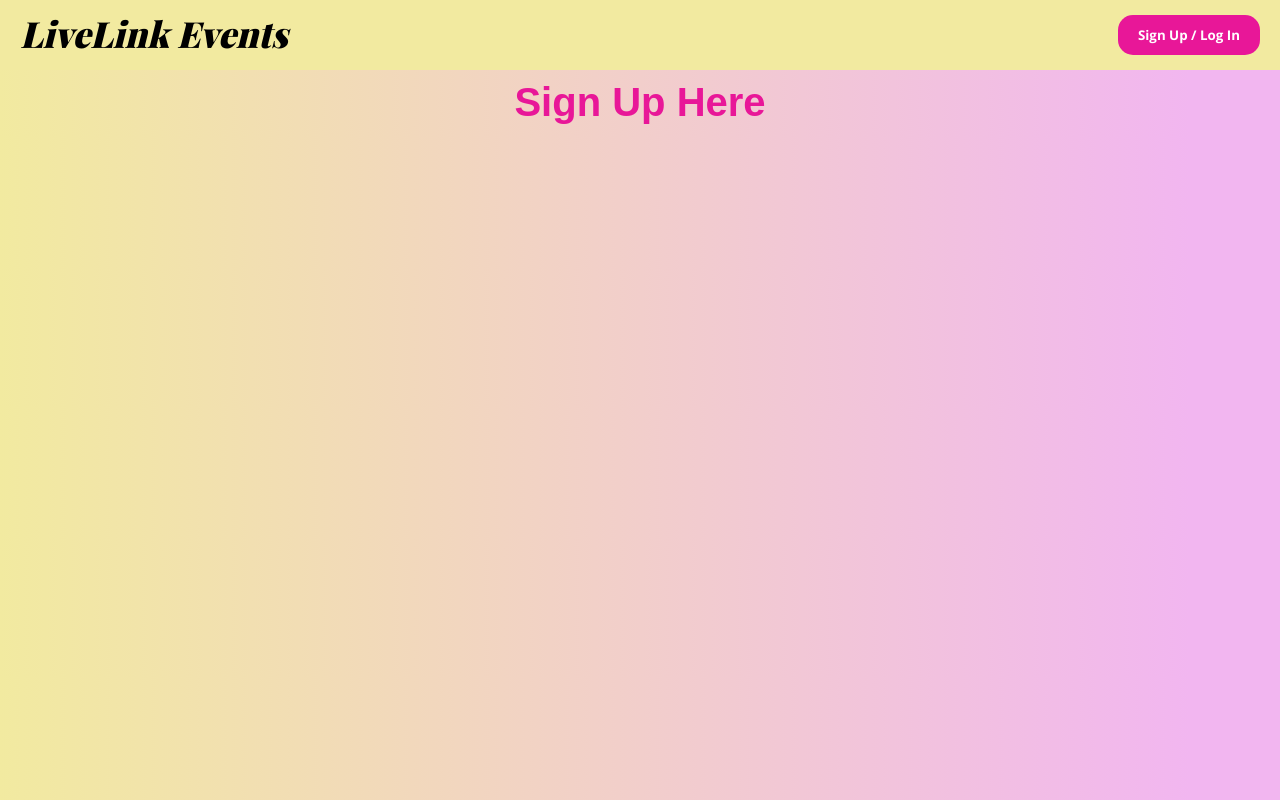
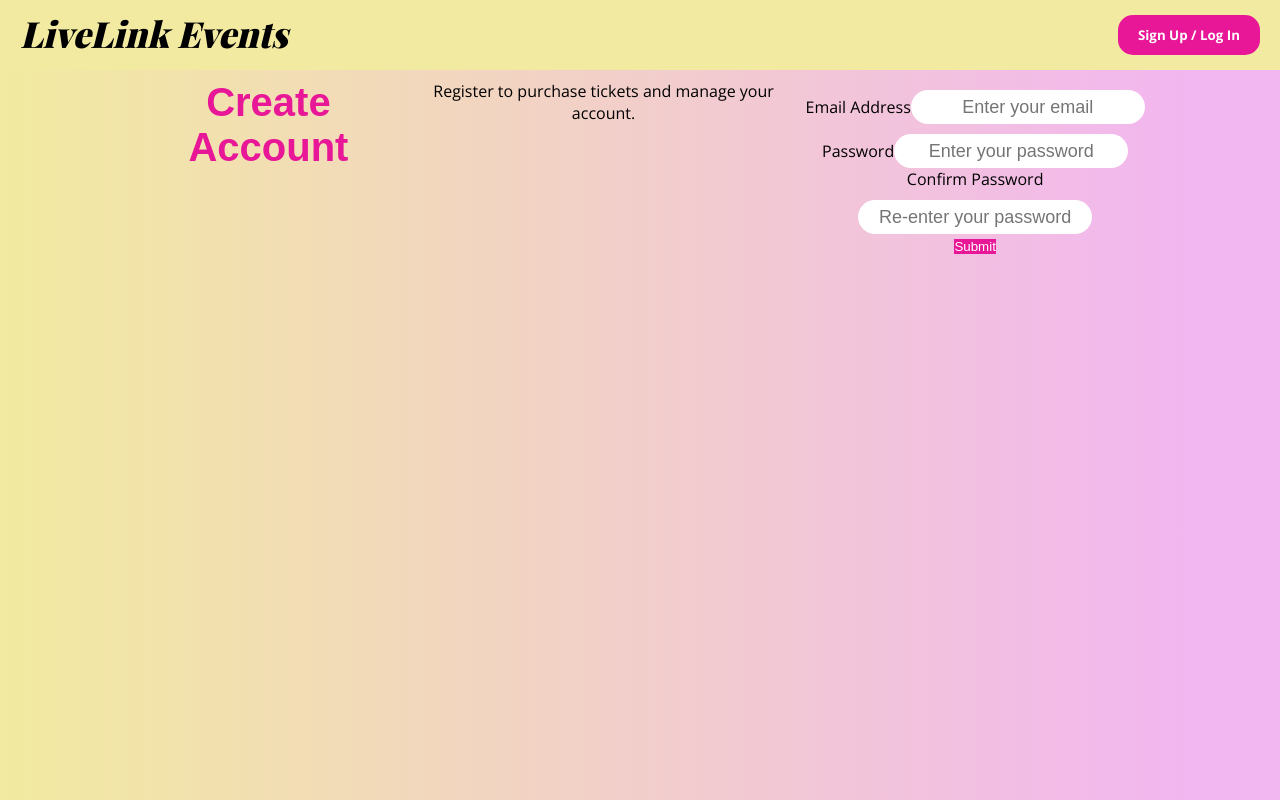
Before and after one commit to Bubbulez/CPS3962_Team5_LinkEvents, a Next.js app in the folder livelinkevents/: page /membership in a window 1280 px wide. Built offline with nearby package versions, Linux system fonts and the light colour scheme; no server answers; a web font is replaced by a local one.

Commit message:
made changes to my code and reworked and editted. sorry for the long await

```diff
--- a/livelinkevents/app/membership/page.tsx
+++ b/livelinkevents/app/membership/page.tsx
@@ -3,9 +3,49 @@ import "../../styles/membership.css";
 
 export default function Home() {
   return (
-    <main>
+    <main className="main">
       <div className="container">
-        <h1>Sign Up Here</h1>
+        <h1>Create Account</h1>
+        <p className="page-description">
+          Register to purchase tickets and manage your account.
+        </p>
+
+        <form className="membership-form">
+          <div className="form-group">
+            <label htmlFor="email">Email Address</label>
+            <input
+              type="email"
+              id="email"
+              name="email"
+              placeholder="Enter your email"
+              required
+            />
+          </div>
+
+          <div className="form-group">
+            <label htmlFor="password">Password</label>
+            <input
+              type="password"
+              id="password"
+              name="password"
+              placeholder="Enter your password"
+              required
+            />
+          </div>
+
+          <div className="form-group">
+            <label htmlFor="confirmPassword">Confirm Password</label>
+            <input
+              type="password"
+              id="confirmPassword"
+              name="confirmPassword"
+              placeholder="Re-enter your password"
+              required
+            />
+          </div>
+
+          <button type="submit">Submit</button>
+        </form>
       </div>
     </main>
   );
```
Also changed, not shown: livelinkevents/app/events/page.tsx (+39 -2 lines), livelinkevents/app/login/page.tsx (+37 -2 lines).
